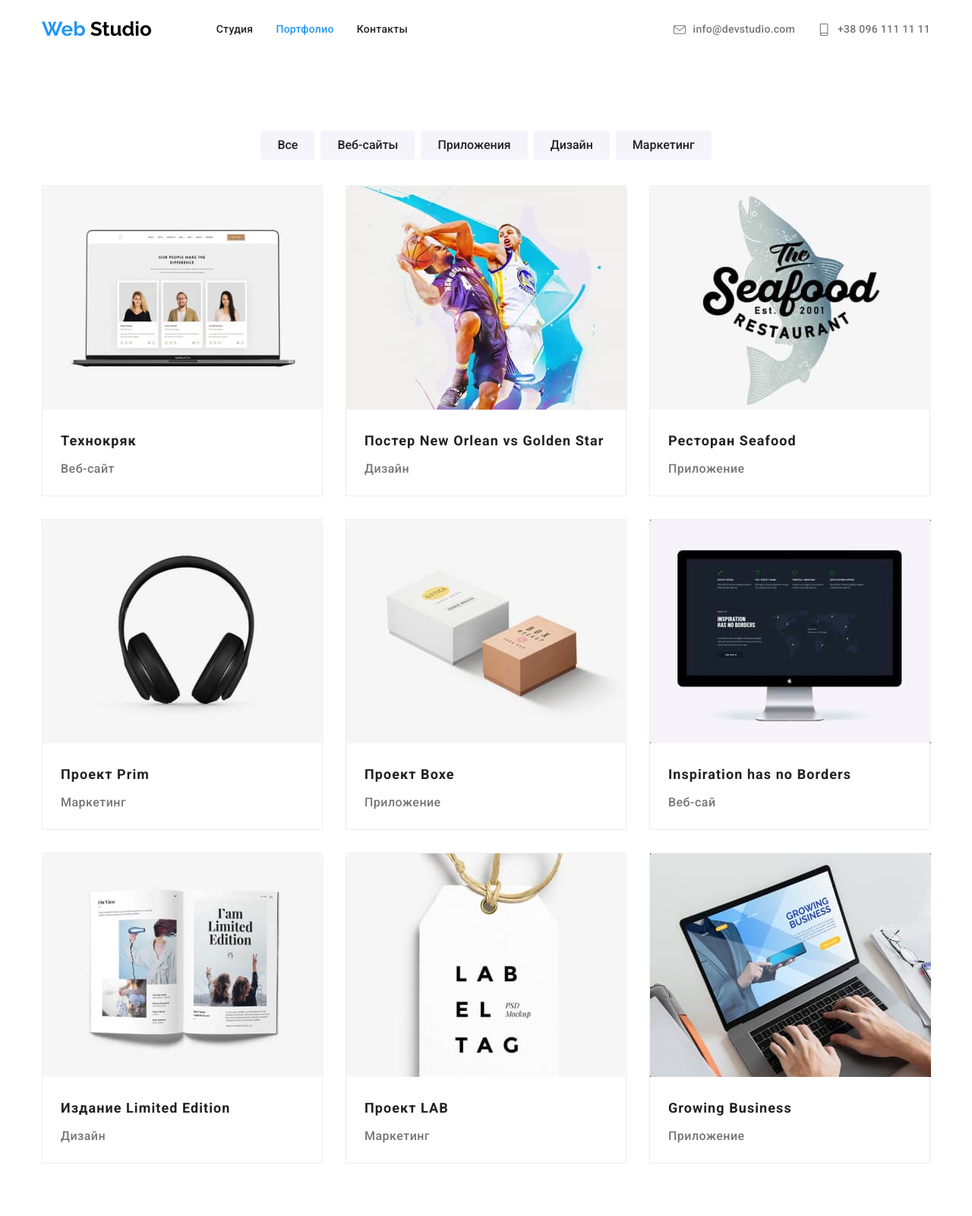
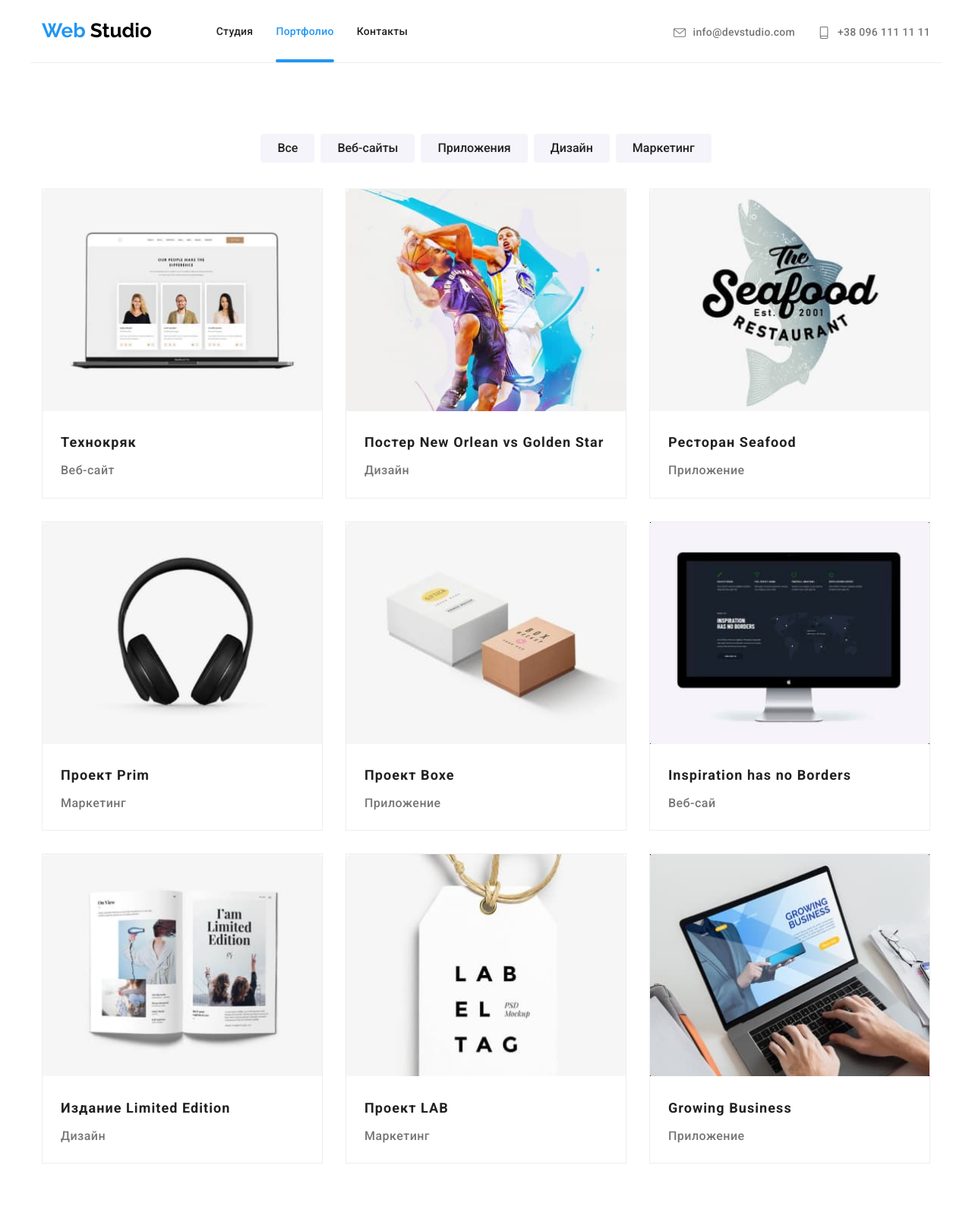
Before and after one commit to Vitalii-Mamchur/goit-markup-hw-04, a plain HTML site: page portfolio.html in a window 1280 px wide. Shown: the top 1600 px of the page at 76% size. Drawn offline with nearby package versions, Linux system fonts and the light colour scheme.

Commit message:
добавил проект

```diff
--- a/css/main.css
+++ b/css/main.css
@@ -45,11 +45,6 @@ body {
     padding-left: 15px;
 }
 
-header {
-    padding-top: 24px;
-    padding-bottom: 25px;
-}
-
 .invisible-title{
    display: none;
 }
@@ -67,11 +62,12 @@ header {
 
 }
 
-/* Хедер */
+    /* Хедер */
 
 .main-nav{
     display: flex;
     align-items: center;
+    border-bottom: 1px solid #ECECEC;
 }
 
     /* Логотип */
@@ -82,6 +78,8 @@ header {
     font-size: 26px;
     font-weight: 700;
     text-decoration: none;
+    padding-top: 24px;
+    padding-bottom: 25px;
 }
 
 .logo .logo-first{
@@ -99,10 +97,6 @@ header {
     margin-left: 85px;
 }
 
-.site-nav .item:not(:last-child){
-    margin-right: 50px;
-}
-
 .site-nav .link{
     display: block;
     color: var(--title-text-color);
@@ -112,8 +106,13 @@ header {
     line-height: 1.14;
     letter-spacing: 0.02em;
     text-decoration: none;
+    padding-top: 34px;
+    padding-bottom: 32px;
 }
 
+.site-nav .link:not(:last-child){
+    margin-right: 50px;
+}
 
 
 .site-nav .link:hover,
@@ -121,13 +120,27 @@ header {
     color: var(--accent-color);
 }
 
-.site-nav .link.current{
+.site-nav .current{
+    position: relative;
     color: var(--accent-color);
+}
+
+.site-nav .current::after{
+    content: "";
+    position: absolute;
+    bottom: 0;
+    left: 0;
+    width: 100%;
+    height: 4px;
+    border-radius: 2px;
+    background-color: var(--accent-color);
 }
 
 .auth-nav{
     display: flex;
     margin-left: auto;
+    padding-top: 34px;
+    padding-bottom: 30px;
 }
 
 .auth-nav .item a:not(:last-child){
@@ -161,7 +174,6 @@ header {
 
 .hero{
     max-width: 1600px;
-    height: 600px;
     padding-top: 200px;
     padding-bottom: 200px;
     margin-left: auto;
@@ -269,7 +281,6 @@ header {
     padding-bottom: 94px;
 }
 
-.section-works .section-title,
 .section-title{
     color: var(--title-text-color);
     font-size: 36px;
@@ -285,8 +296,8 @@ header {
 }
 
 .work > .item{
+    position: relative;
     display: flex;
-    align-items: flex-end;
     width: calc((100% - 30px * 2) / 3);
     height: 294px;
 }
@@ -304,15 +315,19 @@ header {
 }
 
 .work .item .title{
-    color: var(--btn-txt-color);
-    text-align: center;
+    position: absolute;
+    bottom: 0;
+    left: 0;
     width: 100%;
     height: 70px;
     padding: 27px 82px;
+    color: var(--btn-txt-color);
+    text-align: center;
     background: rgba(47, 48, 58, 0.8);
 }
 
     /* Команда */
+
 .section-team{
     padding-top: 94px;
     padding-bottom: 94px;
@@ -426,12 +441,13 @@ header {
 .clients-item a:hover,
 .clients-item a:focus{
     color: var(--accent-color);
-    border: solid var(--accent-color);
+    border: 1px solid var(--accent-color);
 }
 
     /* Футер */
 
     /* Адресс */
+
 .main-footer{
     background: var(--bg-footer);
     margin-left: auto;
@@ -480,7 +496,7 @@ header {
     color: var(--accent-color);
 }
 
-/* Cоциальные сети */
+    /* Cоциальные сети */
 
 .footer-part .txt{
     display: block;
@@ -553,7 +569,7 @@ header {
     fill: currentColor;
 }
 
-/* Копирайт */
+    /* Копирайт */
 
 footer > .copy{
     color: rgba(255, 255, 255, 0.4);
@@ -568,7 +584,7 @@ footer > .copy{
     rgba(255, 255, 255, 0.1);
 }
 
-/* Портфолио-проекты */
+    /* Портфолио-проекты */
 
 .section-projects{
     padding-top: 93px;
@@ -633,6 +649,11 @@ footer > .copy{
     margin-right: 30px;
     margin-bottom: 30px;
     border: 1px solid #EEEEEE;
+
+}
+
+.works-items:hover{
+    box-shadow: 1px 4px 6px rgba(0, 0, 0, 0.16), 0px 4px 4px rgba(0, 0, 0, 0.06), 0px 1px 1px rgba(0, 0, 0, 0.12);
 }
 
 .works .works-items:nth-child(3n){
@@ -644,7 +665,12 @@ footer > .copy{
 }
 
 .works-items .works-link{
+    display: inline-block;
     text-decoration: none;
+}
+
+.works-link-img{
+    width: 100%;
 }
 
 .work-info{
@@ -660,17 +686,31 @@ footer > .copy{
     margin-bottom: 4px;
 }
 
-.list .sub{
+.work-info>.sub{
     color: var(--primary-text-color);
     font-size: 16px;
     line-height: 1.88;
     letter-spacing: 0.03em;
 }
 
-.list .txt{
+.works-link-activ{
+    position: relative;
+}
+
+.works-link-activ>.txt{
+    display: inline-block;
+    position: absolute;
+    top: 0;
+    left: 0;
+    height: 294px;
     color: var(--btn-txt-color);
     background: var(--accent-color);
     font-size: 18px;
     line-height: 1.56;
     letter-spacing: 0.03em;
+    padding: 63px 24px;
+    opacity: 0;
 }
+.works-items:hover .txt{
+    opacity: 1;
+}
--- a/portfolio.html
+++ b/portfolio.html
@@ -66,86 +66,113 @@
               <h2 class="invisible-title">Работа</h2>
               <ul class="list works">
                 <li class="works-items">
-                  <a class="works-link" href=""><img src="./img/work-img-1.jpg" alt="">
+                  <a class="works-link" href="">
+                    <div class="works-link-activ">
+                      <img class="works-link-img" src="./img/work-img-1.jpg" alt="">
+                      <p class="txt">Технокряк это современная площадка распространения коронавируса. Компании используют эту платформу для цифрового шпионажа и атак на защищённые сервера конкурентов.</p>
+                    </div>
                     <div class="work-info">
                       <h3  class="title">Технокряк</h3>
                       <p class="sub">Веб-сайт</p>
                     </div>
                   </a>
-                  <!-- <p class="txt">Технокряк это современная площадка распространения коронавируса. Компании используют эту платформу для цифрового шпионажа и атак на защищённые сервера конкурентов.</p> -->
                 </li>
                 <li class="works-items">
-                  <a class="works-link" href=""><img src="./img/work-img-2.jpg" alt="">
+                  <a class="works-link" href="">
+                    <div class="works-link-activ">
+                      <img class="works-link-img" src="./img/work-img-2.jpg" alt="">
+                      <p class="txt">Технокряк это современная площадка распространения коронавируса. Компании используют эту платформу для цифрового шпионажа и атак на защищённые сервера конкурентов.</p>
+                    </div>
                     <div class="work-info">
                       <h3 class="title">Постер New Orlean vs Golden Star</h3>
                       <p class="sub">Дизайн</p>
                     </div>
                   </a>
-                  <!-- <p class="txt">Технокряк это современная площадка распространения коронавируса. Компании используют эту платформу для цифрового шпионажа и атак на защищённые сервера конкурентов.</p> -->
                 </li>
                 <li class="works-items">
-                  <a class="works-link" href=""><img src="./img/work-img-3.jpg" alt="">
+                  <a class="works-link" href="">
+                    <div class="works-link-activ">
+                      <img class="works-link-img" src="./img/work-img-3.jpg" alt="">
+                      <p class="txt">Технокряк это современная площадка распространения коронавируса. Компании используют эту платформу для цифрового шпионажа и атак на защищённые сервера конкурентов.</p>
+                    </div>
                     <div class="work-info">
                       <h3 class="title">Ресторан Seafood</h3>
                       <p class="sub">Приложение</p>
                     </div>
                   </a>
-                  <!-- <p class="txt">Технокряк это современная площадка распространения коронавируса. Компании используют эту платформу для цифрового шпионажа и атак на защищённые сервера конкурентов.</p> -->
                 </li>
                 <li class="works-items">
-                  <a class="works-link" href=""><img src="./img/work-img-4.jpg" alt="">
+                  <a class="works-link" href="">
+                    <div class="works-link-activ">
+                      <img class="works-link-img" src="./img/work-img-4.jpg" alt="">
+                      <p class="txt">Технокряк это современная площадка распространения коронавируса. Компании используют эту платформу для цифрового шпионажа и атак на защищённые сервера конкурентов.</p>
+                    </div>
                     <div class="work-info">
                       <h3 class="title">Проект Prim</h3>
                       <p class="sub">Маркетинг</p>
                     </div>
                   </a>
-                  <!-- <p class="txt">Технокряк это современная площадка распространения коронавируса. Компании используют эту платформу для цифрового шпионажа и атак на защищённые сервера конкурентов.</p> -->
                 </li>
                 <li class="works-items">
-                  <a class="works-link" href=""><img src="./img/work-img-5.jpg" alt="">
+                  <a class="works-link" href="">
+                    <div class="works-link-activ">
+                      <img class="works-link-img" src="./img/work-img-5.jpg" alt="">
+                      <p class="txt">Технокряк это современная площадка распространения коронавируса. Компании используют эту платформу для цифрового шпионажа и атак на защищённые сервера конкурентов.</p>
+                    </div>
                     <div class="work-info">
                       <h3 class="title">Проект Boxe</h3>
                       <p class="sub">Приложение</p>
                     </div>
                   </a>
-                  <!-- <p class="txt">Технокряк это современная площадка распространения коронавируса. Компании используют эту платформу для цифрового шпионажа и атак на защищённые сервера конкурентов.</p> -->
                 </li>
                 <li class="works-items">
-                  <a class="works-link" href=""><img src="./img/img3.jpg" alt="">
+                  <a class="works-link" href="">
+                    <div class="works-link-activ">
+                      <img class="works-link-img" src="./img/img3.jpg" alt="">
+                      <p class="txt">Технокряк это современная площадка распространения коронавируса. Компании используют эту платформу для цифрового шпионажа и атак на защищённые сервера конкурентов.</p>
+                    </div>
                     <div class="work-info">
                       <h3 class="title">Inspiration has no Borders</h3>
                       <p class="sub">Веб-сай</p>
                     </div>
                   </a>
-                  <!-- <p class="txt">Технокряк это современная площадка распространения коронавируса. Компании используют эту платформу для цифрового шпионажа и атак на защищённые сервера конкурентов.</p> -->
                 </li>
                 <li class="works-items">
-                  <a class="works-link" href=""><img src="./img/work-img-7.jpg" alt="">
+                  <a class="works-link" href="">
+                    <div class="works-link-activ">
+                      <img class="works-link-img" src="./img/work-img-7.jpg" alt="">
+                      <p class="txt">Технокряк это современная площадка распространения коронавируса. Компании используют эту платформу для цифрового шпионажа и атак на защищённые сервера конкурентов.</p>
+                    </div>
                     <div class="work-info">
                       <h3 class="title">Издание Limited Edition</h3>
                       <p class="sub">Дизайн</p>
                     </div>
                   </a>
-                  <!-- <p class="txt">Технокряк это современная площадка распространения коронавируса. Компании используют эту платформу для цифрового шпионажа и атак на защищённые сервера конкурентов.</p> -->
                 </li>
                 <li class="works-items">
-                  <a class="works-link" href=""><img src="./img/work-img-8.jpg" alt="">
+                  <a class="works-link" href="">
+                    <div class="works-link-activ">
+                      <img class="works-link-img" src="./img/work-img-8.jpg" alt="">
+                      <p class="txt">Технокряк это современная площадка распространения коронавируса. Компании используют эту платформу для цифрового шпионажа и атак на защищённые сервера конкурентов.</p>
+                    </div>
                     <div class="work-info">
                       <h3 class="title">Проект LAB</h3>
                       <p class="sub">Маркетинг</p>
                     </div>
                   </a>
-                  <!-- <p class="txt">Технокряк это современная площадка распространения коронавируса. Компании используют эту платформу для цифрового шпионажа и атак на защищённые сервера конкурентов.</p> -->
                 </li>
                 <li class="works-items">
-                  <a class="works-link" href=""><img src="./img/img1.jpg" alt="">
+                  <a class="works-link" href="">
+                    <div class="works-link-activ">
+                      <img class="works-link-img" src="./img/img1.jpg" alt="">
+                      <p class="txt">Технокряк это современная площадка распространения коронавируса. Компании используют эту платформу для цифрового шпионажа и атак на защищённые сервера конкурентов.</p>
+                    </div>
                     <div class="work-info">
                       <h3 class="title">Growing Business</h3>
                       <p class="sub">Приложение</p>
                     </div>
                   </a>
-                  <!-- <p class="txt">Технокряк это современная площадка распространения коронавируса. Компании используют эту платформу для цифрового шпионажа и атак на защищённые сервера конкурентов.</p>
-                </li> -->
+                </li>
               </ul>
             </div>
           </section>
```
Also changed, not shown: img/sprite.svg.
